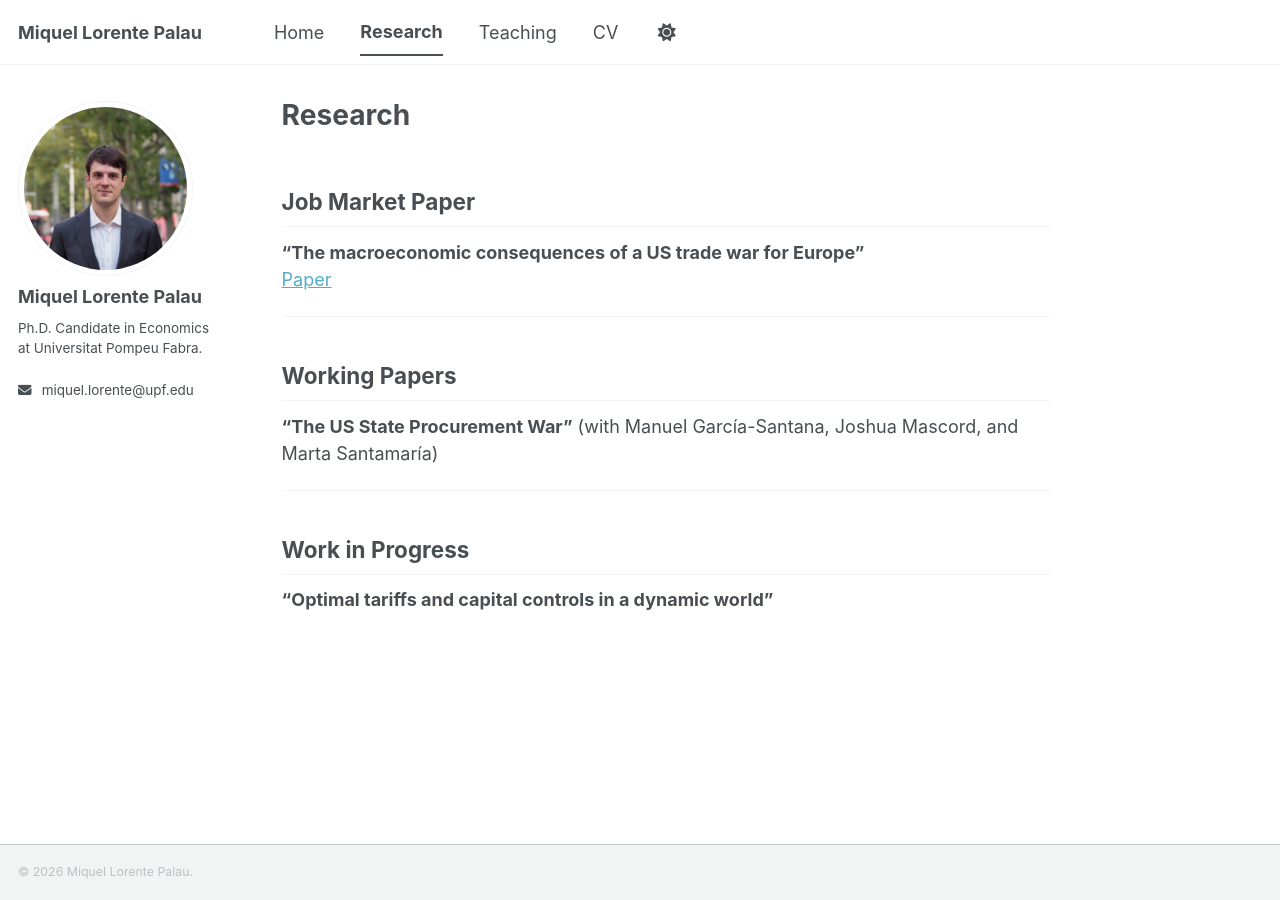
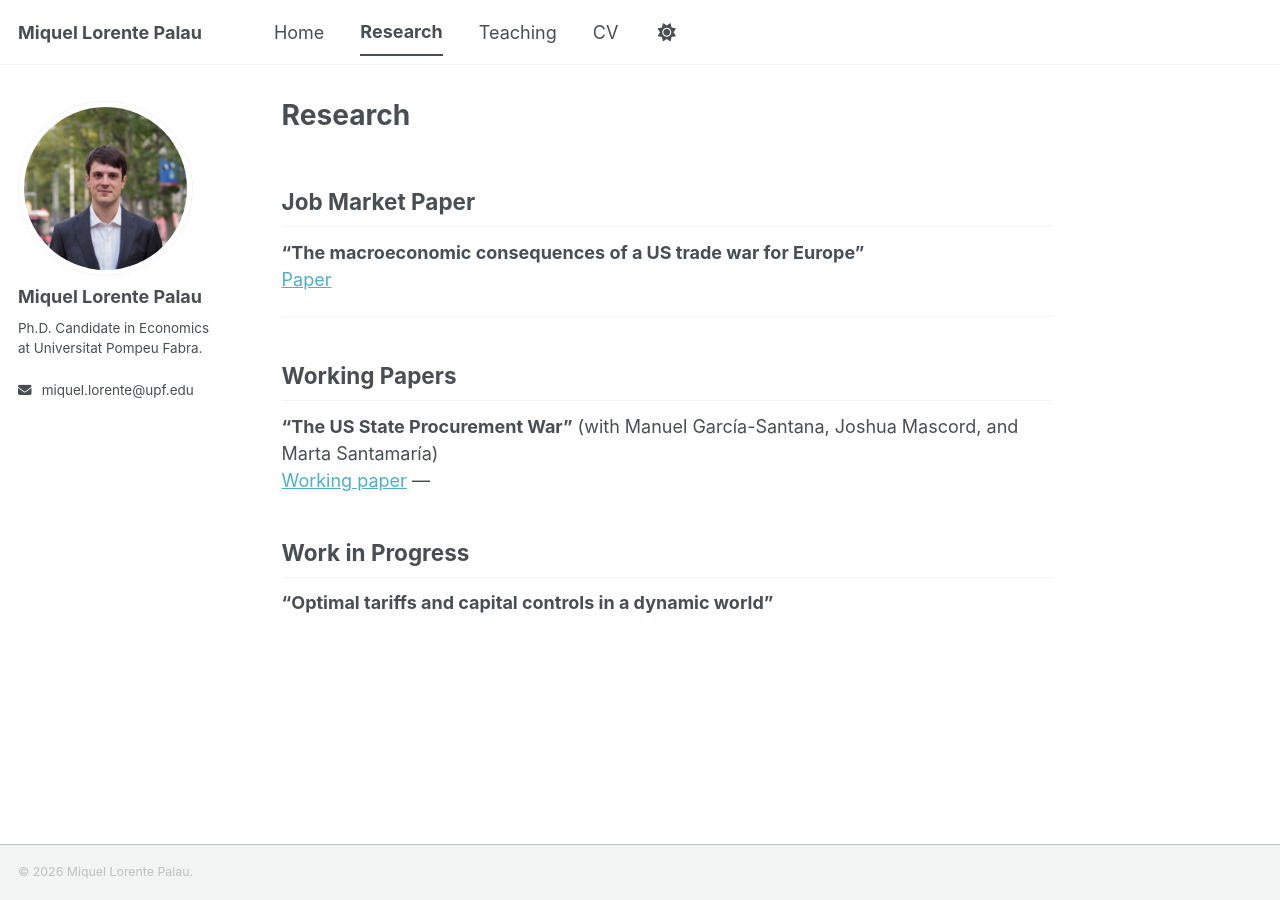
Before and after one commit to miquel-lorente/miquel-lorente.github.io, a Jekyll site: the page built from _pages/research.md, in a window 1280 px wide. Built offline with Jekyll 4.4.1, drawn with Linux system fonts in a browser that asks for light colours; a style sheet for code colours, icons or effects is not loaded.

Commit message:
Add link to 'The US State Procurement War' paper

```diff
--- a/_pages/research.md
+++ b/_pages/research.md
@@ -15,7 +15,7 @@ author_profile: true
 ## Working Papers
 
 **"The US State Procurement War"** (with Manuel García-Santana, Joshua Mascord, and Marta Santamaría)
-
+[Working paper](https://miquel-lorente.github.io/files/US_procurement.pdf)
 ---
 
 ## Work in Progress
```
